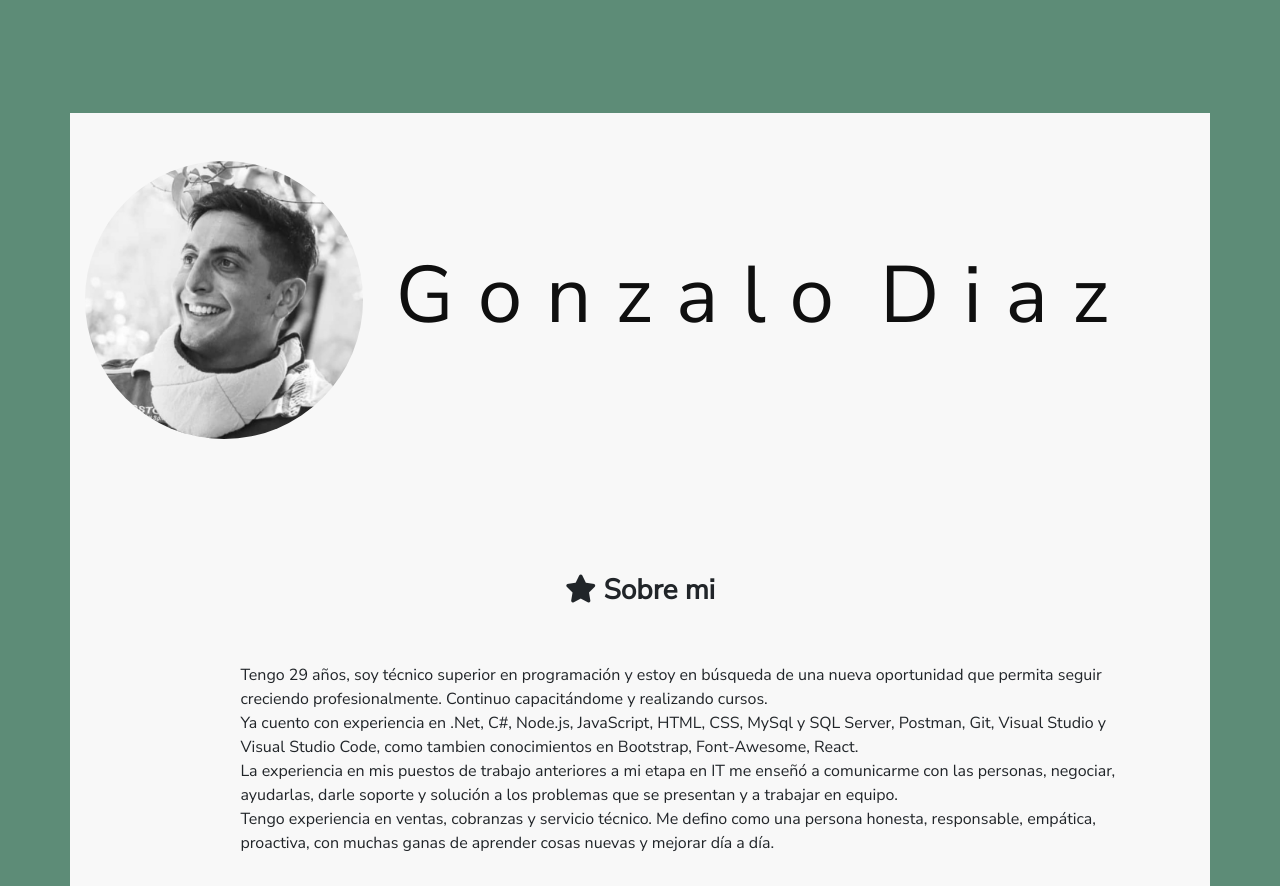
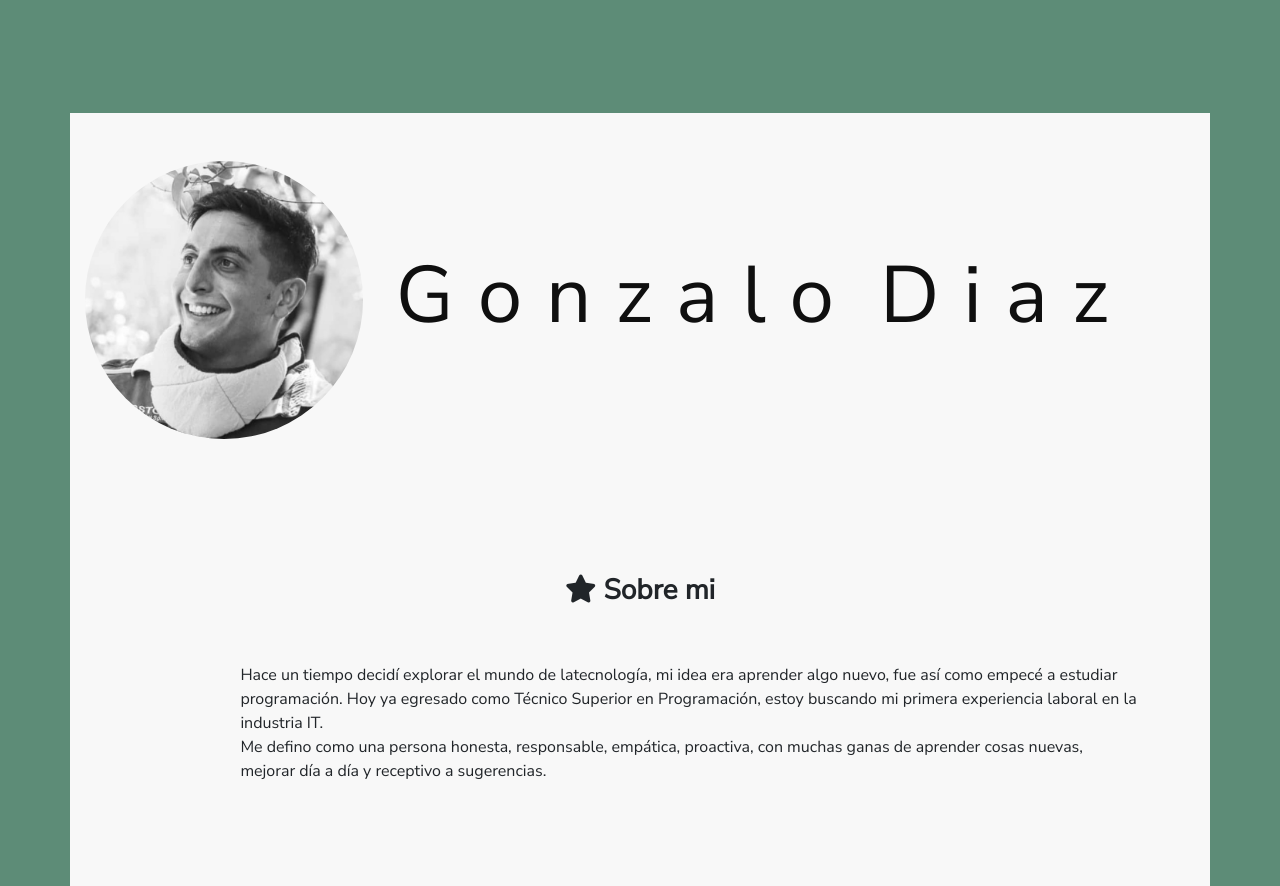
Before and after one commit to gonchidiaz125/portfolio, a website: page index.html in a window 1280 px wide. Shown: the part 66-952 px from the top of the page. Drawn offline with nearby package versions, Linux system fonts and the light colour scheme.

Commit message:
cambios en introduccion

```diff
--- a/index.html
+++ b/index.html
@@ -90,25 +90,14 @@
                 <br>
                 <br>
                 <p>
-                  Tengo 29 años,  soy técnico superior en programación y estoy en búsqueda de una nueva oportunidad
-                  que permita seguir creciendo profesionalmente. Continuo capacitándome y realizando cursos.
+
+
+                  Hace un tiempo decidí explorar el mundo de latecnología, mi idea era aprender algo nuevo, fue así como empecé a estudiar programación.
+                  Hoy ya egresado como Técnico Superior en Programación, estoy buscando mi primera experiencia laboral en la industria IT.
                   <br>
-                  Ya cuento con experiencia en .Net, C#, Node.js, JavaScript, HTML, CSS, MySql y SQL Server, Postman,
-                  Git, Visual Studio y Visual Studio Code, como tambien conocimientos en  Bootstrap, Font-Awesome, React.
-                  <br>
-                  La experiencia en mis puestos de trabajo anteriores a mi etapa en IT me enseñó a comunicarme con las personas,
-                  negociar, ayudarlas, darle soporte y solución a los problemas que se presentan y a trabajar en equipo.
-                  <br>
-                  Tengo experiencia en ventas, cobranzas y servicio técnico. Me defino como una persona honesta, responsable,
-                  empática, proactiva, con muchas ganas de aprender cosas nuevas y mejorar día a día.
+                  Me defino como una persona honesta, responsable, empática, proactiva, con muchas ganas de aprender cosas nuevas, mejorar día a día y receptivo a sugerencias.
                 </p>
             </div>
-
-            <br />
-            <br />
-            <br />
-
-            <br />
             <div id="inicio-educacion">
               <div class="titulos">
                 <h3>
```
